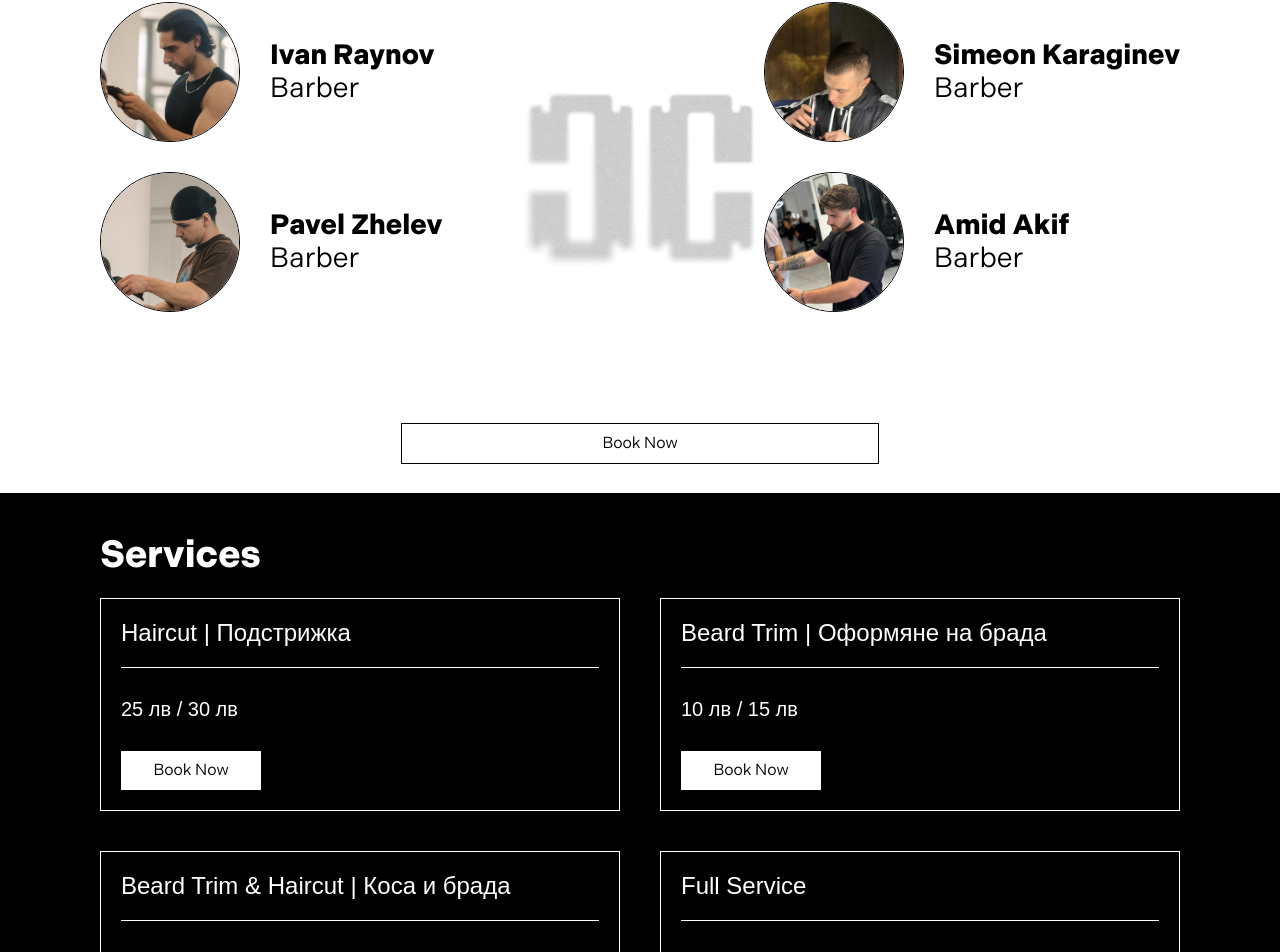
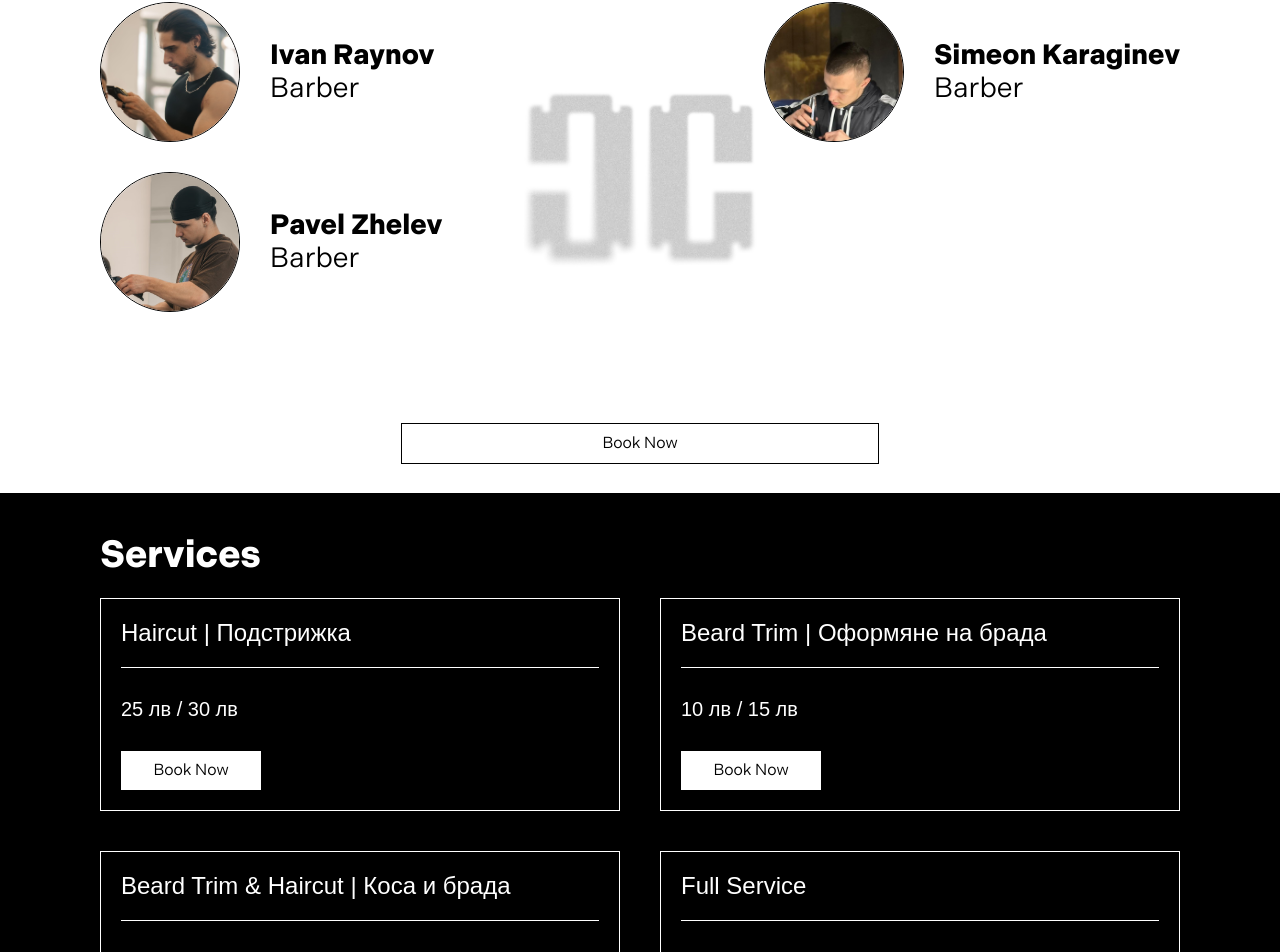
Before and after one commit to BoychoDzhorgov/CleanCuts, a React (Create React App) app: page / in a window 1280 px wide. Shown: the part 864-1816 px from the top of the page. Built offline with nearby package versions, Linux system fonts and the light colour scheme.

Commit message:
removed barber

```diff
--- a/src/components/studio/studio.jsx
+++ b/src/components/studio/studio.jsx
@@ -46,11 +46,6 @@ export default function Studio() {
             jobTitle: "Barber",
             image: Simeon
         },
-        {
-            name: "Amid Akif",
-            jobTitle: "Barber",
-            image: Amid
-        },
     ]
 
     const mid = Math.ceil(barbers.length / 2);
```
